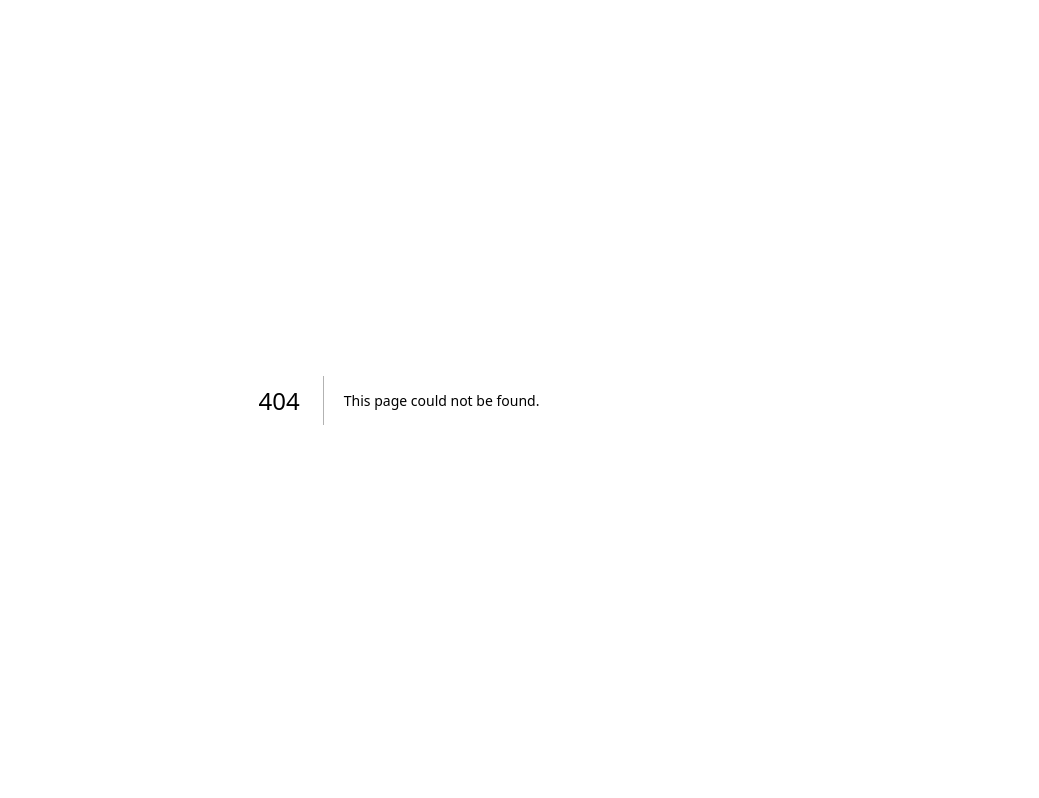
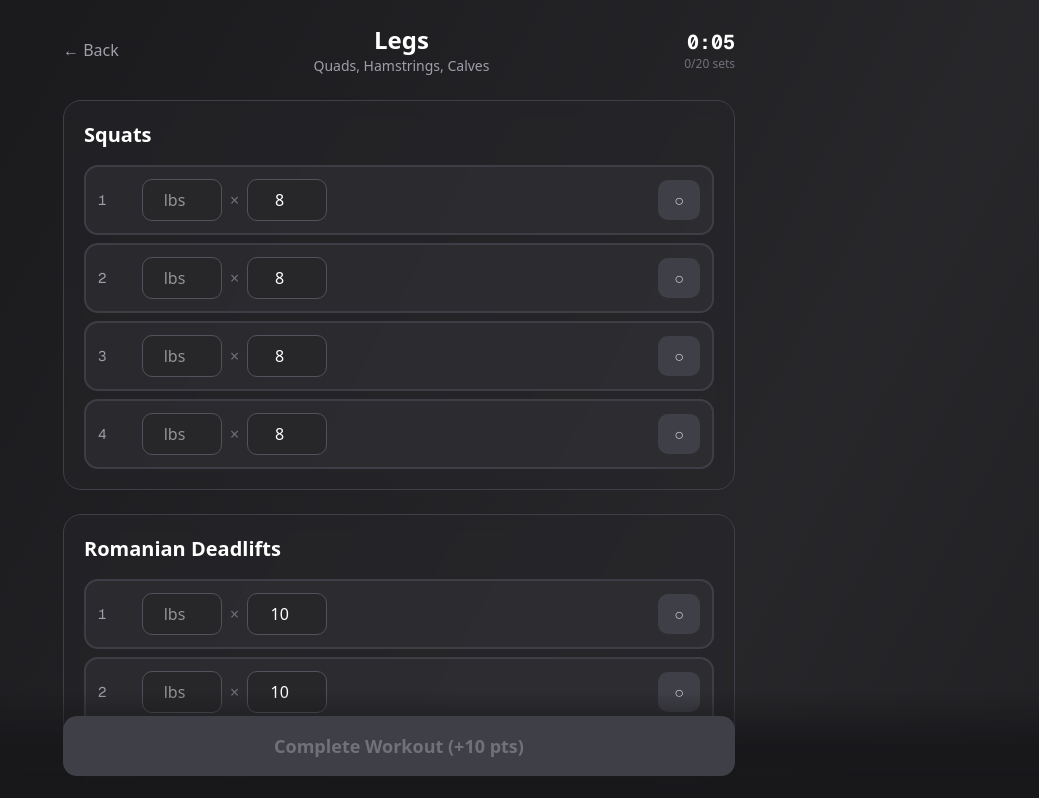
Before and after one commit to cougtrades/gym-gamify, a Next.js app: page /workout/legs in a window 1280 px wide. Before the commit this address had no page. Shown: the top 798 px of the page, without its empty margins (241-1280 px from the left). Built offline with nearby package versions, Linux system fonts and the light colour scheme.

Commit message:
Add workout selection and tracking UI

```diff
--- a/app/page.tsx
+++ b/app/page.tsx
@@ -1,65 +1,64 @@
-import Image from "next/image";
+import Link from 'next/link'
+import workoutTemplates from '@/data/workout-templates.json'
 
 export default function Home() {
   return (
-    <div className="flex min-h-screen items-center justify-center bg-zinc-50 font-sans dark:bg-black">
-      <main className="flex min-h-screen w-full max-w-3xl flex-col items-center justify-between py-32 px-16 bg-white dark:bg-black sm:items-start">
-        <Image
-          className="dark:invert"
-          src="/next.svg"
-          alt="Next.js logo"
-          width={100}
-          height={20}
-          priority
-        />
-        <div className="flex flex-col items-center gap-6 text-center sm:items-start sm:text-left">
-          <h1 className="max-w-xs text-3xl font-semibold leading-10 tracking-tight text-black dark:text-zinc-50">
-            To get started, edit the page.tsx file.
+    <main className="min-h-screen bg-gradient-to-br from-zinc-900 via-zinc-800 to-zinc-900 p-6">
+      <div className="max-w-2xl mx-auto">
+        {/* Header */}
+        <div className="text-center mb-12 mt-8">
+          <h1 className="text-5xl font-bold text-white mb-4">
+            💪 Gym Gamify
           </h1>
-          <p className="max-w-md text-lg leading-8 text-zinc-600 dark:text-zinc-400">
-            Looking for a starting point or more instructions? Head over to{" "}
-            <a
-              href="https://vercel.com/templates?framework=next.js&utm_source=create-next-app&utm_medium=appdir-template-tw&utm_campaign=create-next-app"
-              className="font-medium text-zinc-950 dark:text-zinc-50"
-            >
-              Templates
-            </a>{" "}
-            or the{" "}
-            <a
-              href="https://nextjs.org/learn?utm_source=create-next-app&utm_medium=appdir-template-tw&utm_campaign=create-next-app"
-              className="font-medium text-zinc-950 dark:text-zinc-50"
-            >
-              Learning
-            </a>{" "}
-            center.
+          <p className="text-zinc-400 text-lg">
+            Pick your workout and start earning points
           </p>
         </div>
-        <div className="flex flex-col gap-4 text-base font-medium sm:flex-row">
-          <a
-            className="flex h-12 w-full items-center justify-center gap-2 rounded-full bg-foreground px-5 text-background transition-colors hover:bg-[#383838] dark:hover:bg-[#ccc] md:w-[158px]"
-            href="https://vercel.com/new?utm_source=create-next-app&utm_medium=appdir-template-tw&utm_campaign=create-next-app"
-            target="_blank"
-            rel="noopener noreferrer"
-          >
-            <Image
-              className="dark:invert"
-              src="/vercel.svg"
-              alt="Vercel logomark"
-              width={16}
-              height={16}
-            />
-            Deploy Now
-          </a>
-          <a
-            className="flex h-12 w-full items-center justify-center rounded-full border border-solid border-black/[.08] px-5 transition-colors hover:border-transparent hover:bg-black/[.04] dark:border-white/[.145] dark:hover:bg-[#1a1a1a] md:w-[158px]"
-            href="https://nextjs.org/docs?utm_source=create-next-app&utm_medium=appdir-template-tw&utm_campaign=create-next-app"
-            target="_blank"
-            rel="noopener noreferrer"
-          >
-            Documentation
-          </a>
+
+        {/* Workout Templates */}
+        <div className="space-y-4">
+          {workoutTemplates.templates.map((template) => (
+            <Link
+              key={template.id}
+              href={`/workout/${template.id}`}
+              className="block bg-zinc-800/50 backdrop-blur border border-zinc-700 rounded-2xl p-6 hover:bg-zinc-700/50 hover:border-zinc-600 transition-all duration-200 hover:scale-[1.02]"
+            >
+              <div className="flex items-center justify-between">
+                <div>
+                  <h2 className="text-2xl font-bold text-white mb-2">
+                    {template.name}
+                  </h2>
+                  <p className="text-zinc-400">{template.description}</p>
+                  <p className="text-zinc-500 text-sm mt-2">
+                    {template.exercises.length} exercises
+                  </p>
+                </div>
+                <div className="text-4xl">
+                  {template.id === 'push' && '🔥'}
+                  {template.id === 'pull' && '💪'}
+                  {template.id === 'legs' && '🦵'}
+                </div>
+              </div>
+            </Link>
+          ))}
         </div>
-      </main>
-    </div>
-  );
+
+        {/* Stats Preview (placeholder for now) */}
+        <div className="mt-12 grid grid-cols-3 gap-4">
+          <div className="bg-zinc-800/30 backdrop-blur border border-zinc-700/50 rounded-xl p-4 text-center">
+            <div className="text-3xl font-bold text-white">0</div>
+            <div className="text-zinc-500 text-sm mt-1">Points</div>
+          </div>
+          <div className="bg-zinc-800/30 backdrop-blur border border-zinc-700/50 rounded-xl p-4 text-center">
+            <div className="text-3xl font-bold text-white">0</div>
+            <div className="text-zinc-500 text-sm mt-1">Streak</div>
+          </div>
+          <div className="bg-zinc-800/30 backdrop-blur border border-zinc-700/50 rounded-xl p-4 text-center">
+            <div className="text-3xl font-bold text-white">#-</div>
+            <div className="text-zinc-500 text-sm mt-1">Rank</div>
+          </div>
+        </div>
+      </div>
+    </main>
+  )
 }
--- /dev/null
+++ b/app/workout/[id]/page.tsx
@@ -0,0 +1,201 @@
+'use client'
+
+import { useState, useEffect } from 'react'
+import { useParams, useRouter } from 'next/navigation'
+import Link from 'next/link'
+import workoutTemplates from '@/data/workout-templates.json'
+
+type Exercise = {
+  name: string
+  default_sets: number
+  default_reps: number
+  sets?: Array<{ weight: number; reps: number; completed: boolean }>
+}
+
+export default function WorkoutPage() {
+  const params = useParams()
+  const router = useRouter()
+  const workoutId = params.id as string
+
+  const template = workoutTemplates.templates.find((t) => t.id === workoutId)
+
+  const [exercises, setExercises] = useState<Exercise[]>([])
+  const [startTime, setStartTime] = useState<Date | null>(null)
+  const [elapsedSeconds, setElapsedSeconds] = useState(0)
+
+  useEffect(() => {
+    if (template) {
+      // Initialize exercises with empty sets
+      const initialExercises = template.exercises.map((ex) => ({
+        ...ex,
+        sets: Array(ex.default_sets).fill(null).map(() => ({
+          weight: 0,
+          reps: ex.default_reps,
+          completed: false
+        }))
+      }))
+      setExercises(initialExercises)
+      setStartTime(new Date())
+    }
+  }, [template])
+
+  // Timer
+  useEffect(() => {
+    if (!startTime) return
+
+    const interval = setInterval(() => {
+      setElapsedSeconds(Math.floor((Date.now() - startTime.getTime()) / 1000))
+    }, 1000)
+
+    return () => clearInterval(interval)
+  }, [startTime])
+
+  const formatTime = (seconds: number) => {
+    const mins = Math.floor(seconds / 60)
+    const secs = seconds % 60
+    return `${mins}:${secs.toString().padStart(2, '0')}`
+  }
+
+  const toggleSetComplete = (exerciseIdx: number, setIdx: number) => {
+    setExercises((prev) => {
+      const updated = [...prev]
+      updated[exerciseIdx].sets![setIdx].completed = !updated[exerciseIdx].sets![setIdx].completed
+      return updated
+    })
+  }
+
+  const updateSetValue = (exerciseIdx: number, setIdx: number, field: 'weight' | 'reps', value: number) => {
+    setExercises((prev) => {
+      const updated = [...prev]
+      updated[exerciseIdx].sets![setIdx][field] = value
+      return updated
+    })
+  }
+
+  const completeWorkout = () => {
+    // TODO: Save to Supabase
+    alert(`Workout complete! Duration: ${formatTime(elapsedSeconds)}`)
+    router.push('/')
+  }
+
+  if (!template) {
+    return (
+      <main className="min-h-screen bg-zinc-900 p-6 text-white">
+        <div className="max-w-2xl mx-auto text-center mt-20">
+          <h1 className="text-3xl font-bold mb-4">Workout not found</h1>
+          <Link href="/" className="text-blue-400 hover:text-blue-300">
+            ← Back to home
+          </Link>
+        </div>
+      </main>
+    )
+  }
+
+  const totalSets = exercises.reduce((acc, ex) => acc + (ex.sets?.length || 0), 0)
+  const completedSets = exercises.reduce(
+    (acc, ex) => acc + (ex.sets?.filter((s) => s.completed).length || 0),
+    0
+  )
+
+  return (
+    <main className="min-h-screen bg-gradient-to-br from-zinc-900 via-zinc-800 to-zinc-900 p-6 pb-32">
+      <div className="max-w-2xl mx-auto">
+        {/* Header */}
+        <div className="flex items-center justify-between mb-6">
+          <Link href="/" className="text-zinc-400 hover:text-white">
+            ← Back
+          </Link>
+          <div className="text-center">
+            <h1 className="text-2xl font-bold text-white">{template.name}</h1>
+            <p className="text-zinc-400 text-sm">{template.description}</p>
+          </div>
+          <div className="text-right">
+            <div className="text-xl font-mono font-bold text-white">
+              {formatTime(elapsedSeconds)}
+            </div>
+            <div className="text-zinc-500 text-xs">
+              {completedSets}/{totalSets} sets
+            </div>
+          </div>
+        </div>
+
+        {/* Exercises */}
+        <div className="space-y-6">
+          {exercises.map((exercise, exerciseIdx) => (
+            <div
+              key={exerciseIdx}
+              className="bg-zinc-800/50 backdrop-blur border border-zinc-700 rounded-2xl p-5"
+            >
+              <h3 className="text-xl font-bold text-white mb-4">
+                {exercise.name}
+              </h3>
+
+              <div className="space-y-2">
+                {exercise.sets?.map((set, setIdx) => (
+                  <div
+                    key={setIdx}
+                    className={`flex items-center gap-3 p-3 rounded-xl transition-all ${
+                      set.completed
+                        ? 'bg-green-500/20 border-2 border-green-500/50'
+                        : 'bg-zinc-700/30 border-2 border-zinc-600/50'
+                    }`}
+                  >
+                    <div className="text-zinc-400 font-mono text-sm w-8">
+                      {setIdx + 1}
+                    </div>
+
+                    <div className="flex-1 flex gap-2">
+                      <input
+                        type="number"
+                        value={set.weight || ''}
+                        onChange={(e) =>
+                          updateSetValue(exerciseIdx, setIdx, 'weight', parseInt(e.target.value) || 0)
+                        }
+                        placeholder="lbs"
+                        className="w-20 bg-zinc-800 border border-zinc-600 rounded-lg px-3 py-2 text-white text-center"
+                      />
+                      <span className="text-zinc-500 self-center">×</span>
+                      <input
+                        type="number"
+                        value={set.reps || ''}
+                        onChange={(e) =>
+                          updateSetValue(exerciseIdx, setIdx, 'reps', parseInt(e.target.value) || 0)
+                        }
+                        placeholder="reps"
+                        className="w-20 bg-zinc-800 border border-zinc-600 rounded-lg px-3 py-2 text-white text-center"
+                      />
+                    </div>
+
+                    <button
+                      onClick={() => toggleSetComplete(exerciseIdx, setIdx)}
+                      className={`px-4 py-2 rounded-lg font-medium transition-all ${
+                        set.completed
+                          ? 'bg-green-500 text-white'
+                          : 'bg-zinc-700 text-zinc-300 hover:bg-zinc-600'
+                      }`}
+                    >
+                      {set.completed ? '✓' : '○'}
+                    </button>
+                  </div>
+                ))}
+              </div>
+            </div>
+          ))}
+        </div>
+
+        {/* Complete Button (fixed at bottom) */}
+        <div className="fixed bottom-0 left-0 right-0 p-6 bg-gradient-to-t from-zinc-900 via-zinc-900/95 to-transparent">
+          <div className="max-w-2xl mx-auto">
+            <button
+              onClick={completeWorkout}
+              disabled={completedSets === 0}
+              className="w-full bg-green-500 hover:bg-green-600 disabled:bg-zinc-700 disabled:text-zinc-500 text-white font-bold py-4 px-6 rounded-xl text-lg transition-all disabled:cursor-not-allowed"
+            >
+              Complete Workout (+10 pts)
+            </button>
+          </div>
+        </div>
+      </div>
+    </main>
+  )
+}
```
